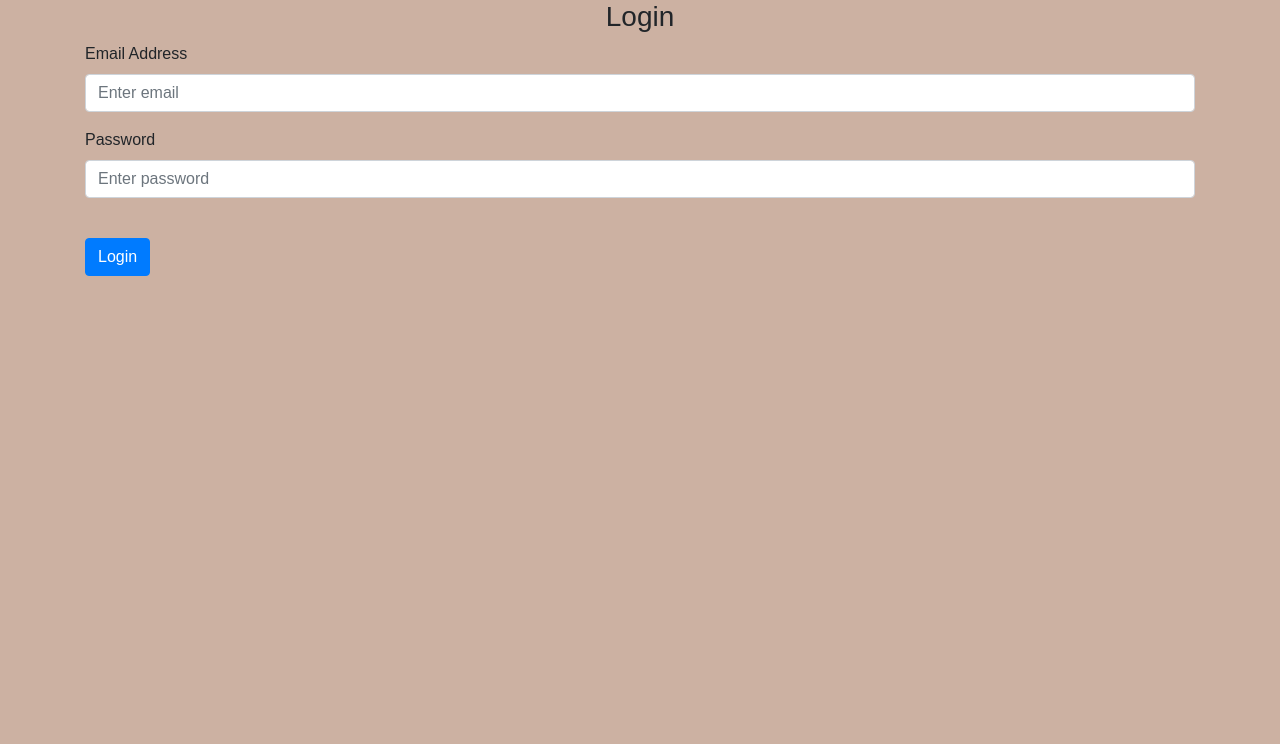
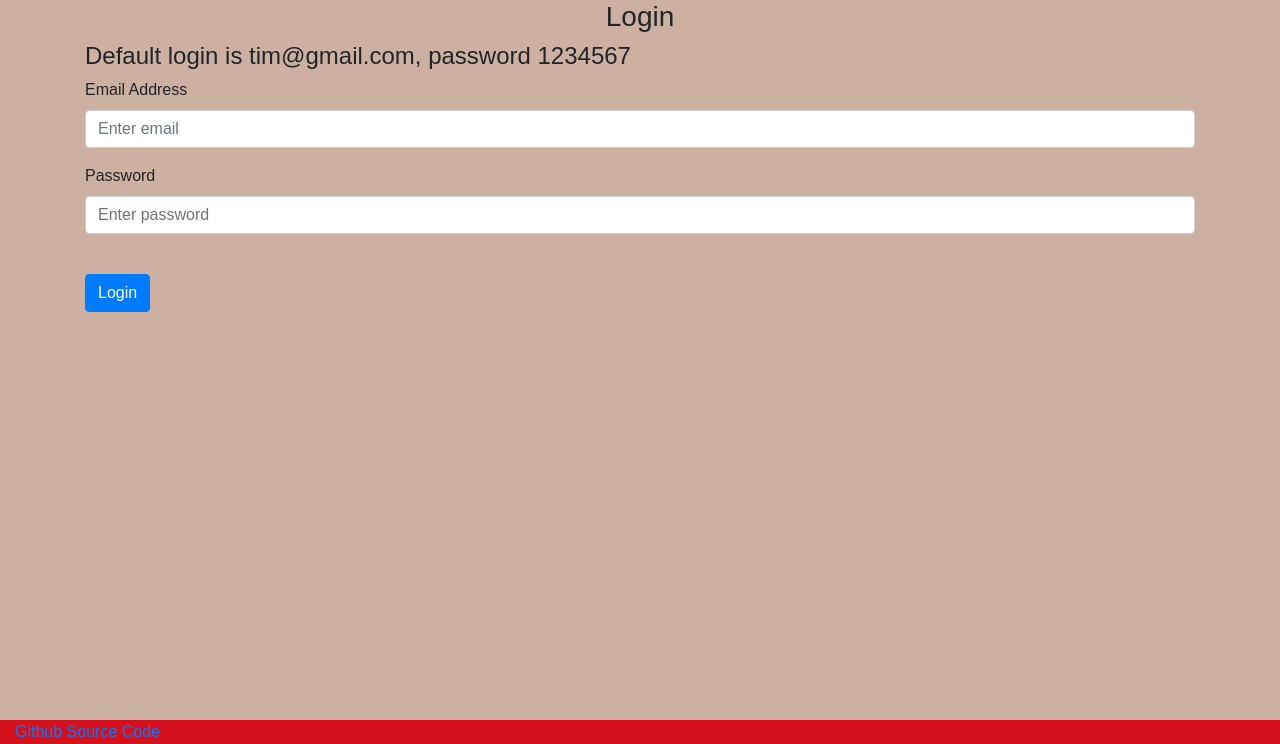
Before and after one commit to ashleypullen/RandomCocktailGenerator, a Flask app: page /login in a window 1280 px wide. Shown: the part 56-800 px from the top of the page. Run offline with Flask 2, Linux system fonts and the light colour scheme; some libraries are stand-ins or nearby versions.

Commit message:
added some text and links

```diff
--- a/website/templates/base.html
+++ b/website/templates/base.html
@@ -27,6 +27,9 @@
       body{
         background: #ccb1a2  !important;
         font-family: sans-serif;
+      }
+      footer{
+        background-color: #d5101d;
       }
     </style>
 
@@ -97,4 +100,10 @@
         src="{{ url_for('static', filename='index.js') }}"
       ></script>
     </body>
+    <br />
+    <footer class="page-footer fixed-bottom font-small">
+    <div class="container-fluid text-align-center text-md-left text-white">
+      <a href="https://github.com/ashleypullen/RandomCocktailGenerator">Github Source Code</a>
+    </div>
+    </footer>
 </html>
--- a/website/templates/login.html
+++ b/website/templates/login.html
@@ -2,6 +2,7 @@
     %}
     <form method="POST">
       <h3 align="center">Login</h3>
+      <h4>Default login is tim@gmail.com, password 1234567</h4>
       <div class="form-group">
         <label for="email">Email Address</label>
         <input
```
